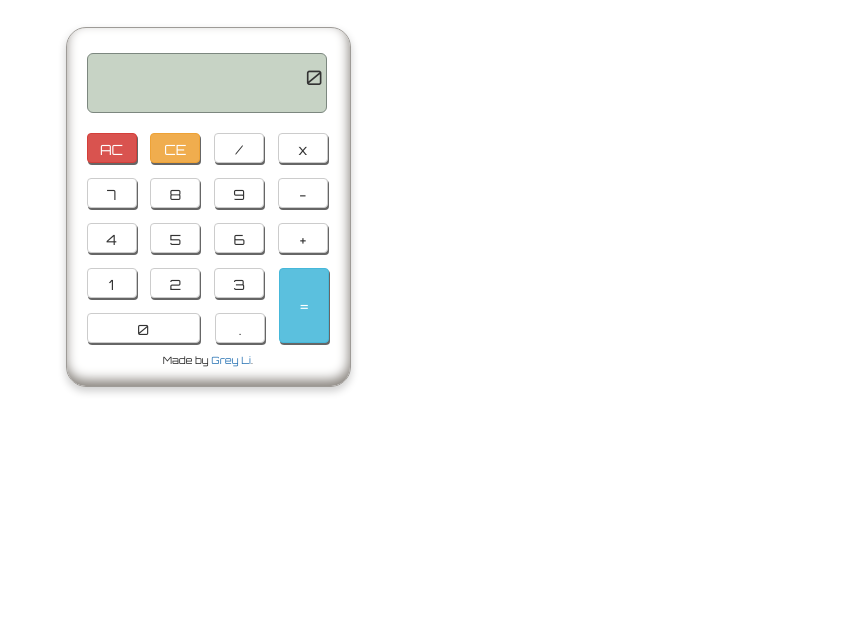
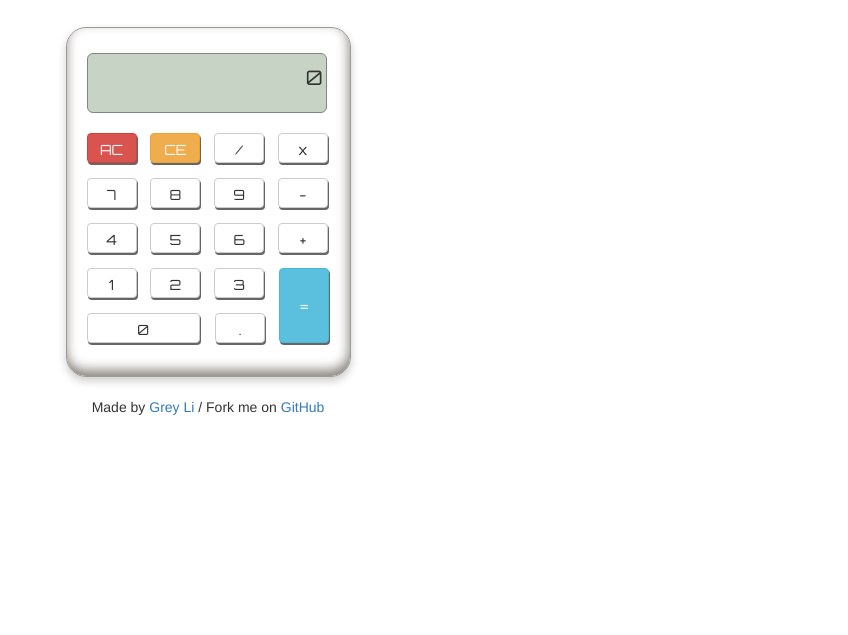
Before and after one commit to greyli/calculator, a plain HTML site: page index.html in a window 1280 px wide. Shown: the part 165-800 px from the top of the page, without its empty margins (432-1280 px from the left). Drawn offline with nearby package versions, Linux system fonts and the light colour scheme.

Commit message:
update ui

```diff
--- a/css/style.css
+++ b/css/style.css
@@ -1,7 +1,7 @@
 .box {
   font-family: 'Orbitron', sans-serif;
   width: 285px;
-  height: 360px;
+  height: 350px;
   margin: 15% auto auto;
   border: 1px solid #9e9b97;
   box-shadow: 0 4px 8px 0 rgba(0, 0, 0, 0.2), inset -1px -6px 12px 0.1px #89847e;
@@ -67,13 +67,3 @@ button:active {
   margin-left: 10px;
   height: 75px;
 }
-
-footer {
-  font-size: 10px;
-}
-
-@media (max-width: 425px) {
-  .github {
-      display: none;
-  }
-}
--- a/index.html
+++ b/index.html
@@ -21,7 +21,7 @@
     <input type="hidden" id="num2">
     <input type="hidden" id="temp">
 
-    <a class="github" href="https://github.com/greyli/calculator" target="_blank"><img style="position: absolute; top: 0; right: 0; border: 0;" src="image/banner.png" alt="Fork me on GitHub"></a>
+    <!--a class="github" href="https://github.com/greyli/calculator" target="_blank"><img style="position: absolute; top: 0; right: 0; border: 0;" src="image/banner.png" alt="Fork me on GitHub"></a-->
 
     <div class="container-fluid">
       <div class="buttons">
@@ -57,11 +57,12 @@
         <button class="nums btn btn-default" value=".">.</button>
       </div>
     </div>
-
-    <footer class="text-center">
-      Made by <a href="http://greyli.com" target="_blank">Grey Li</a>.
-    </footer>
   </div>
+  <br>
+  <footer class="text-center">
+      Made by <a href="http://greyli.com" target="_blank">Grey Li</a> /
+        Fork me on <a href="https://github.com/greyli/calculator" target="_blank">GitHub</a>
+  </footer>
 
   <script src="//cdn.bootcss.com/jquery/3.1.1/jquery.min.js"></script>
   <script src="js/main.js"></script>
```
Also changed, not shown: 1 other file.
